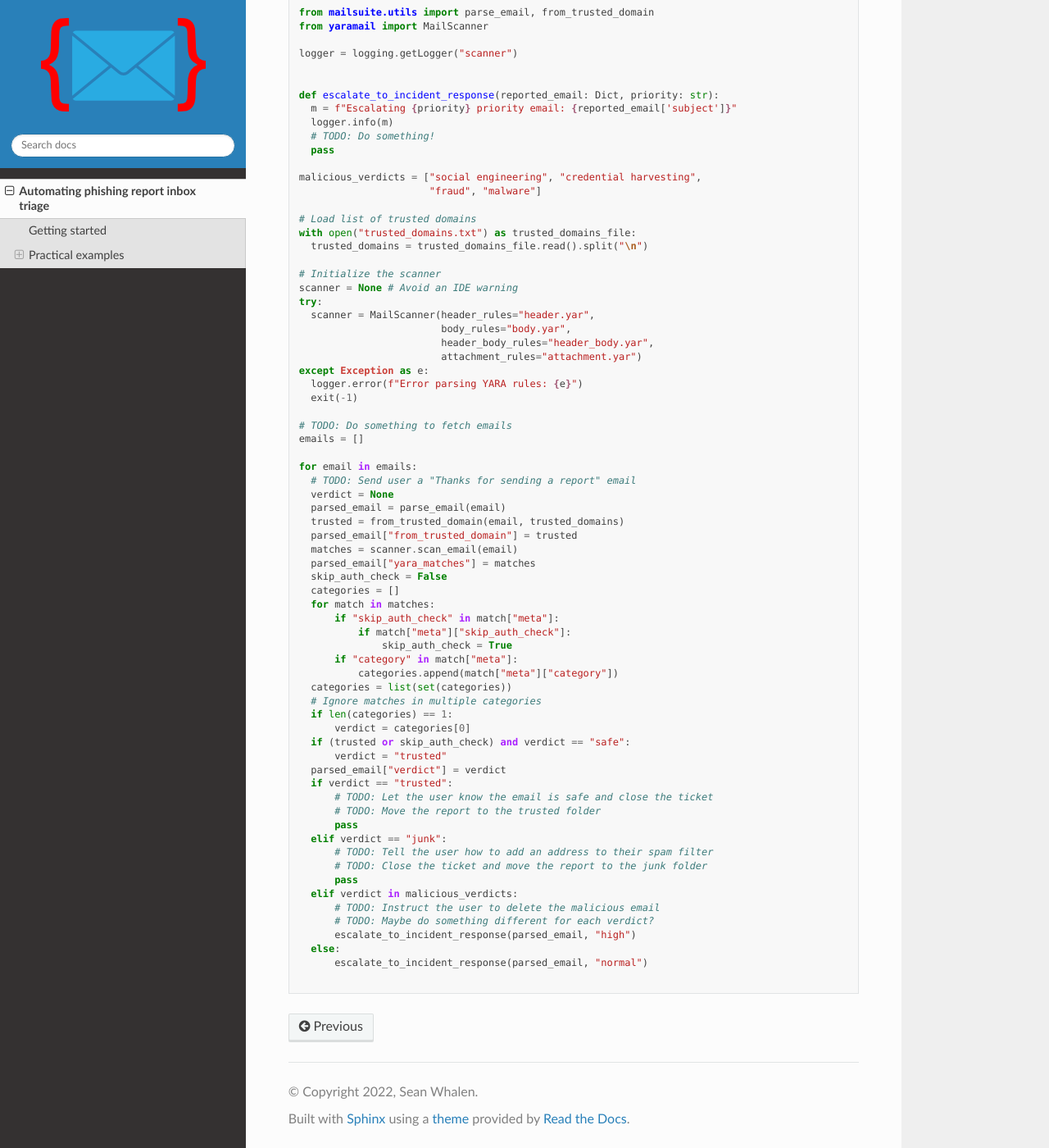
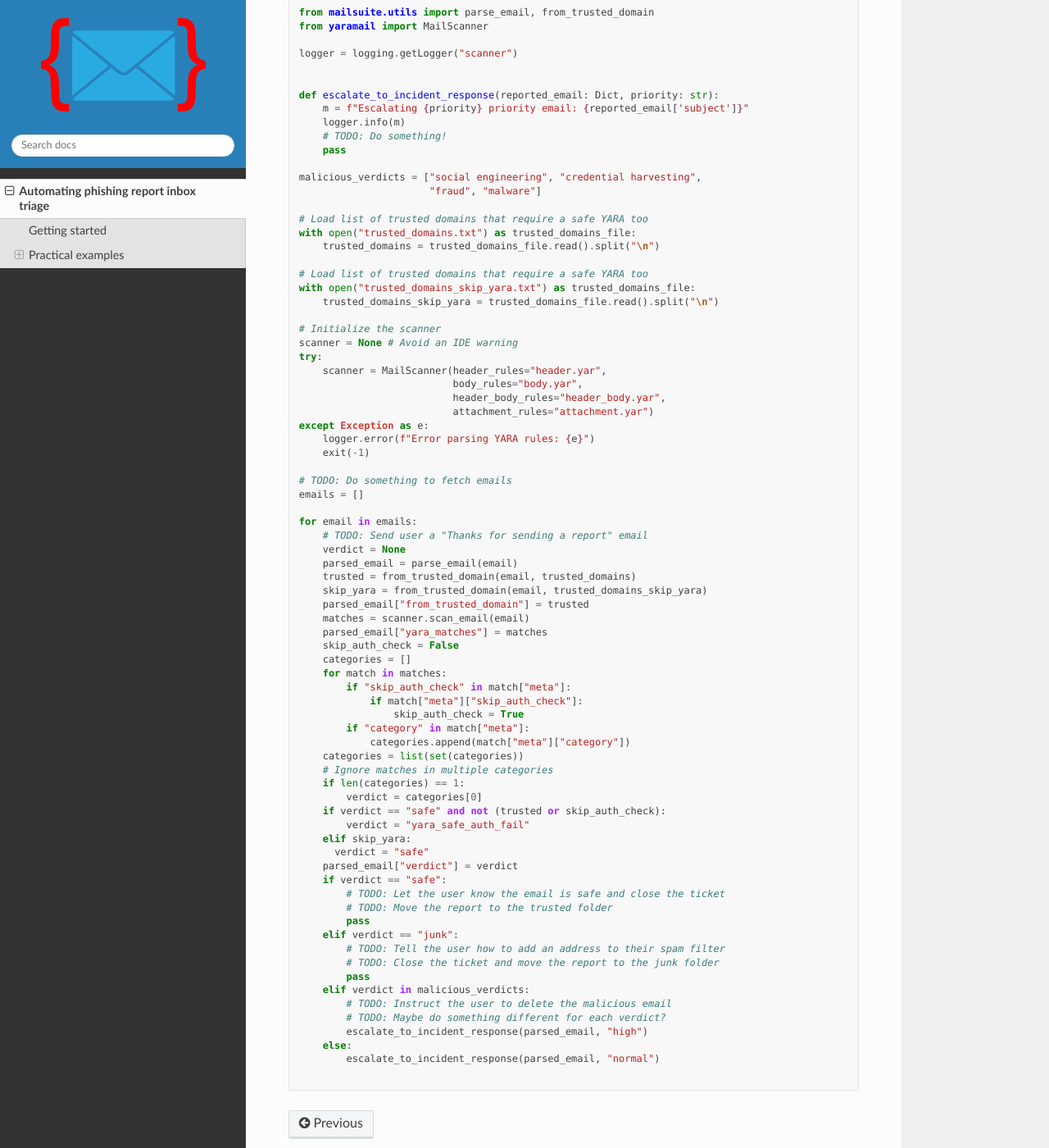
Before and after one commit to seanthegeek/yaramail, a Sphinx documentation site: the page built from docs/source/phishing.md, in a window 1280 px wide and 1400 px high, scrolled down 6437 px. Shown: the whole window at 82% size. Built offline with Sphinx 7.4.7 and the Read the Docs theme 2.0.0, drawn with Linux system fonts in a browser that asks for light colours; some of the changed text lies outside the part shown.

````diff
--- a/docs/source/phishing.md
+++ b/docs/source/phishing.md
@@ -324,69 +324,76 @@ logger = logging.getLogger("scanner")
 
 
 def escalate_to_incident_response(reported_email: Dict, priority: str):
-  m = f"Escalating {priority} priority email: {reported_email['subject']}"
-  logger.info(m)
-  # TODO: Do something!
-  pass
+    m = f"Escalating {priority} priority email: {reported_email['subject']}"
+    logger.info(m)
+    # TODO: Do something!
+    pass
 
 malicious_verdicts = ["social engineering", "credential harvesting",
                       "fraud", "malware"]
 
-# Load list of trusted domains
+# Load list of trusted domains that require a safe YARA too
 with open("trusted_domains.txt") as trusted_domains_file:
-  trusted_domains = trusted_domains_file.read().split("\n")
+    trusted_domains = trusted_domains_file.read().split("\n")
+
+# Load list of trusted domains that require a safe YARA too
+with open("trusted_domains_skip_yara.txt") as trusted_domains_file:
+    trusted_domains_skip_yara = trusted_domains_file.read().split("\n")
 
 # Initialize the scanner
 scanner = None # Avoid an IDE warning
 try:
-  scanner = MailScanner(header_rules="header.yar",
-                        body_rules="body.yar",
-                        header_body_rules="header_body.yar",
-                        attachment_rules="attachment.yar")
+    scanner = MailScanner(header_rules="header.yar",
+                          body_rules="body.yar",
+                          header_body_rules="header_body.yar",
+                          attachment_rules="attachment.yar")
 except Exception as e:
-  logger.error(f"Error parsing YARA rules: {e}")
-  exit(-1)
+    logger.error(f"Error parsing YARA rules: {e}")
+    exit(-1)
 
 # TODO: Do something to fetch emails
 emails = []
 
 for email in emails:
-  # TODO: Send user a "Thanks for sending a report" email
-  verdict = None
-  parsed_email = parse_email(email)
-  trusted = from_trusted_domain(email, trusted_domains)
-  parsed_email["from_trusted_domain"] = trusted
-  matches = scanner.scan_email(email)
-  parsed_email["yara_matches"] = matches
-  skip_auth_check = False
-  categories = []
-  for match in matches:
-      if "skip_auth_check" in match["meta"]:
-          if match["meta"]["skip_auth_check"]:
-              skip_auth_check = True
-      if "category" in match["meta"]:
-          categories.append(match["meta"]["category"])
-  categories = list(set(categories))
-  # Ignore matches in multiple categories
-  if len(categories) == 1:
-      verdict = categories[0]
-  if (trusted or skip_auth_check) and verdict == "safe":
-      verdict = "trusted"
-  parsed_email["verdict"] = verdict
-  if verdict == "trusted":
-      # TODO: Let the user know the email is safe and close the ticket
-      # TODO: Move the report to the trusted folder
-      pass
-  elif verdict == "junk":
-      # TODO: Tell the user how to add an address to their spam filter
-      # TODO: Close the ticket and move the report to the junk folder
-      pass
-  elif verdict in malicious_verdicts:
-      # TODO: Instruct the user to delete the malicious email
-      # TODO: Maybe do something different for each verdict?
-      escalate_to_incident_response(parsed_email, "high")
-  else:
-      escalate_to_incident_response(parsed_email, "normal")
+    # TODO: Send user a "Thanks for sending a report" email
+    verdict = None
+    parsed_email = parse_email(email)
+    trusted = from_trusted_domain(email, trusted_domains)
+    skip_yara = from_trusted_domain(email, trusted_domains_skip_yara)
+    parsed_email["from_trusted_domain"] = trusted
+    matches = scanner.scan_email(email)
+    parsed_email["yara_matches"] = matches
+    skip_auth_check = False
+    categories = []
+    for match in matches:
+        if "skip_auth_check" in match["meta"]:
+            if match["meta"]["skip_auth_check"]:
+                skip_auth_check = True
+        if "category" in match["meta"]:
+            categories.append(match["meta"]["category"])
+    categories = list(set(categories))
+    # Ignore matches in multiple categories
+    if len(categories) == 1:
+        verdict = categories[0]
+    if verdict == "safe" and not (trusted or skip_auth_check):
+        verdict = "yara_safe_auth_fail"
+    elif skip_yara:
+      verdict = "safe"
+    parsed_email["verdict"] = verdict
+    if verdict == "safe":
+        # TODO: Let the user know the email is safe and close the ticket
+        # TODO: Move the report to the trusted folder
+        pass
+    elif verdict == "junk":
+        # TODO: Tell the user how to add an address to their spam filter
+        # TODO: Close the ticket and move the report to the junk folder
+        pass
+    elif verdict in malicious_verdicts:
+        # TODO: Instruct the user to delete the malicious email
+        # TODO: Maybe do something different for each verdict?
+        escalate_to_incident_response(parsed_email, "high")
+    else:
+        escalate_to_incident_response(parsed_email, "normal")
 
 ```
 
````
Also changed, not shown: other parts of docs/source/phishing.md (+1 -1 lines).
